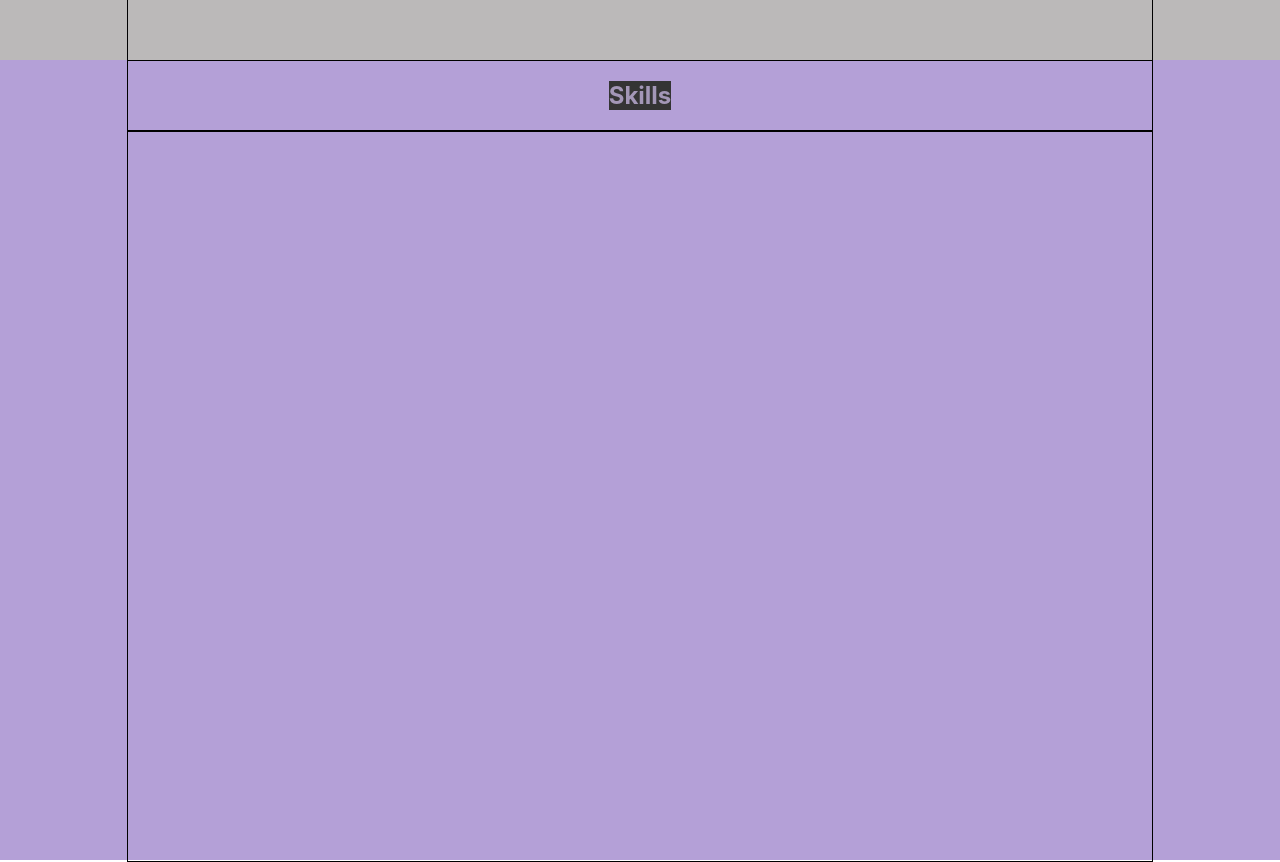
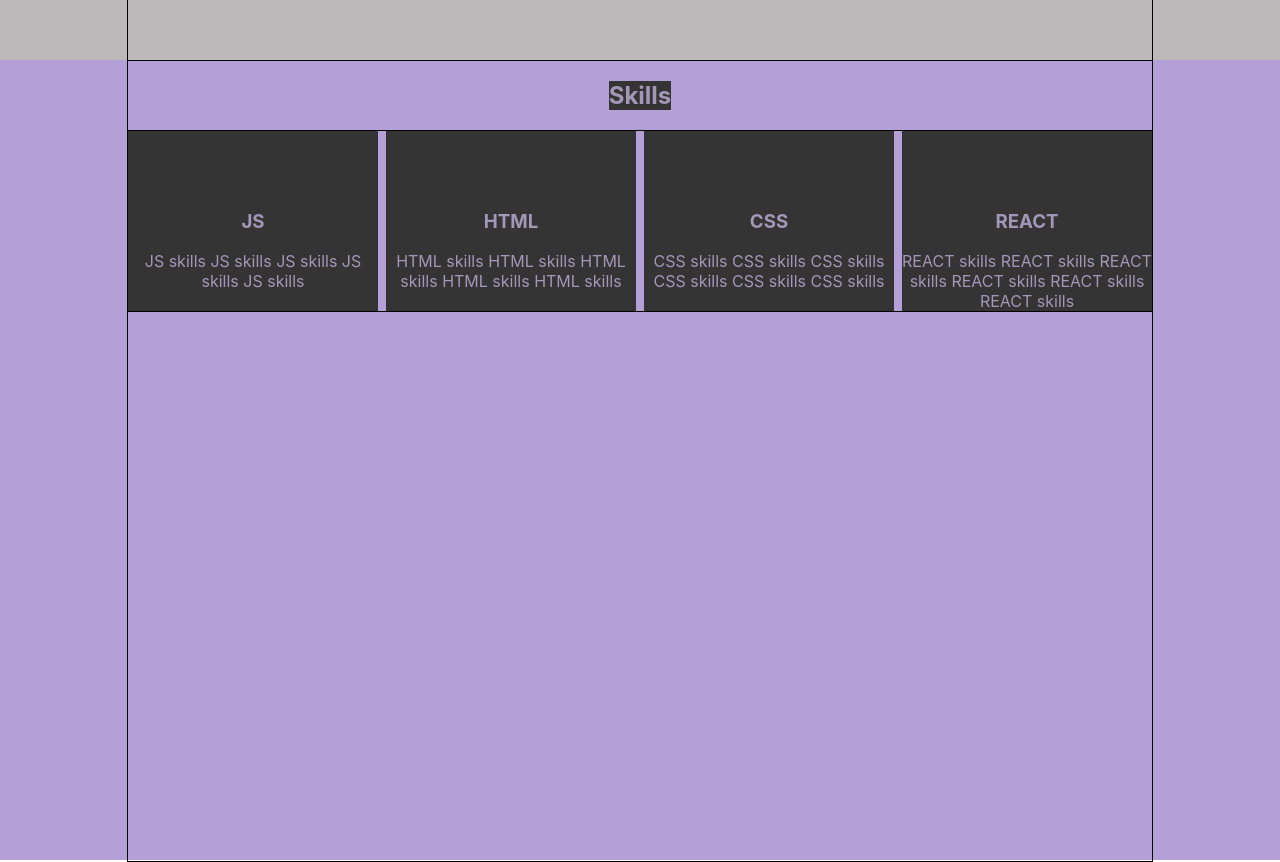
Before and after one commit to AndAndrew/Portfolio, a React (Create React App) app: page / in a window 1280 px wide. Shown: the part 820-1682 px from the top of the page. Built offline with nearby package versions, Linux system fonts and the light colour scheme.

Commit message:
feat: added skill component for skills block

```diff
--- /dev/null
+++ b/src/Skills/Skill/Skill.module.css
@@ -0,0 +1,15 @@
+.skill {
+    width: 250px;
+    background-color: #343434;
+    color: #a397b7;
+    display: flex;
+    flex-direction: column;
+    align-items: center;
+    text-align: center;
+}
+
+.icon {
+    width: 60px;
+    height: 60px;
+
+}
--- /dev/null
+++ b/src/Skills/Skill/Skill.tsx
@@ -0,0 +1,16 @@
+import styles from './Skill.module.css'
+
+type PropsType = {
+    title: string,
+    description: string
+}
+
+export const Skill = (props: PropsType) => {
+    return (
+        <div className={styles.skill}>
+            <div className={styles.icon}></div>
+            <h3>{props.title}</h3>
+            <span className={styles.description}>{props.description}</span>
+        </div>
+    )
+}
--- a/src/Skills/Skills.module.css
+++ b/src/Skills/Skills.module.css
@@ -16,4 +16,6 @@
 .skills {
     border: 1px solid;
     width: 100%;
+    display: flex;
+    justify-content: space-between;
 }
--- a/src/Skills/Skills.tsx
+++ b/src/Skills/Skills.tsx
@@ -1,5 +1,6 @@
 import styles from './Skills.module.css'
 import styleContainer from '../Common/Styles/Container.module.css'
+import {Skill} from "./Skill/Skill";
 
 export const Skills = () => {
     return (
@@ -7,7 +8,10 @@ export const Skills = () => {
             <div className={`${styleContainer.container} ${styles.skillsContainer}`}>
                 <h2 className={styles.title}>Skills</h2>
                 <div className={styles.skills}>
-
+                    <Skill title={'JS'} description={'JS skills JS skills JS skills JS skills JS skills'}/>
+                    <Skill title={'HTML'} description={'HTML skills HTML skills HTML skills HTML skills HTML skills'}/>
+                    <Skill title={'CSS'} description={'CSS skills CSS skills CSS skills CSS skills CSS skills CSS skills'}/>
+                    <Skill title={'REACT'} description={'REACT skills REACT skills REACT skills REACT skills REACT skills REACT skills'}/>
                 </div>
             </div>
         </div>
```
